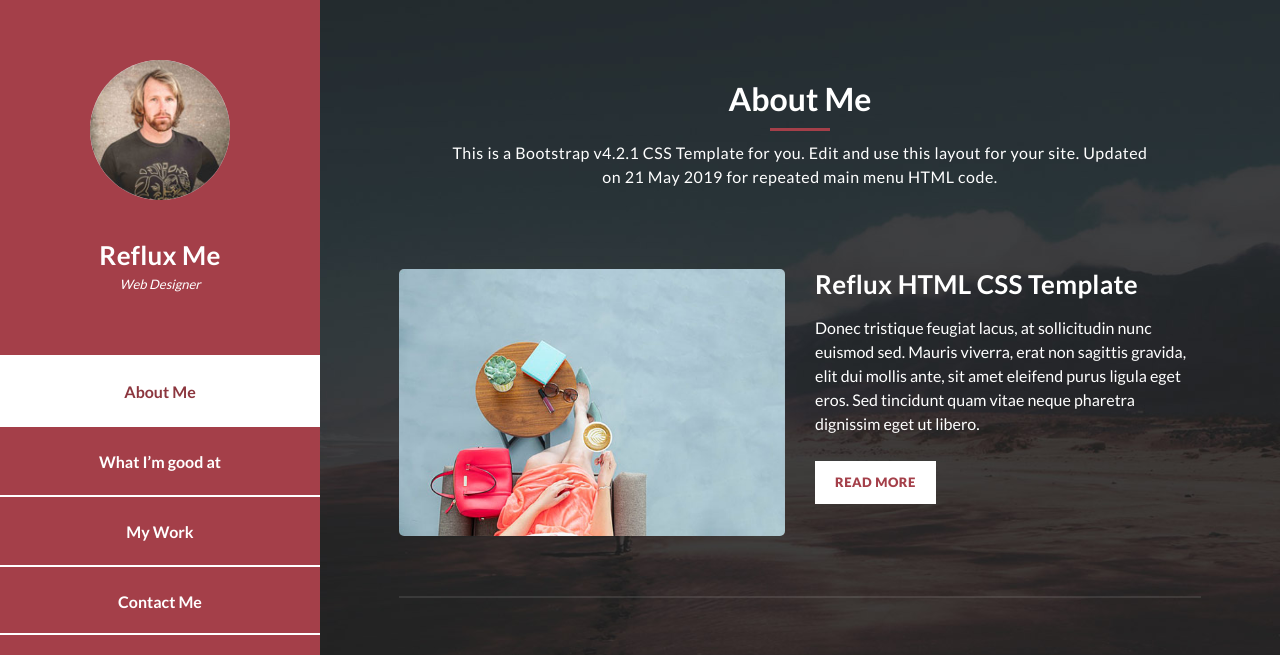
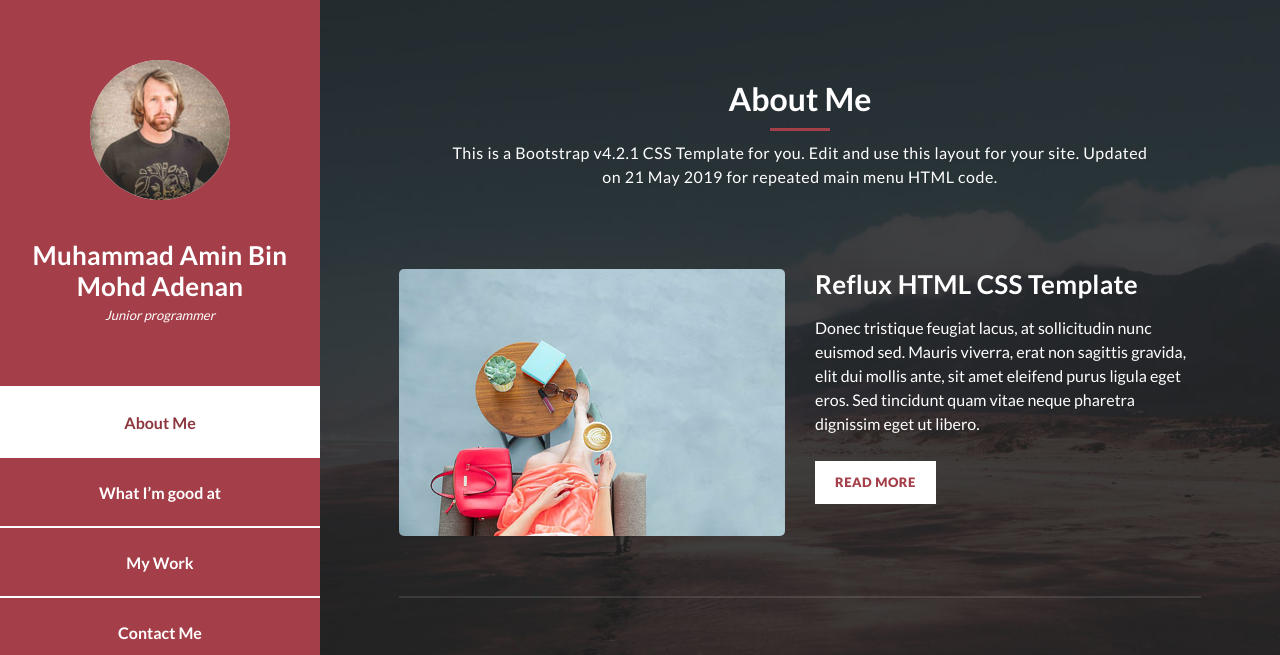
Before and after one commit to aminadenan/aminadenan.github.io, a plain HTML site: page index.html in a window 1280 px wide. Shown: the top 655 px of the page. Drawn offline with Linux system fonts and the light colour scheme.

Commit message:
portfolio

```diff
--- a/index.html
+++ b/index.html
@@ -40,8 +40,8 @@ https://templatemo.com/tm-531-reflux
               <a href="#"><img src="assets/images/author-image.jpg" alt="" /></a>
             </div>
             <div class="author-content">
-              <h4>Reflux Me</h4>
-              <span>Web Designer</span>
+              <h4>Muhammad Amin Bin Mohd Adenan</h4>
+              <span>Junior programmer</span>
             </div>
             <nav class="main-nav" role="navigation">
               <ul class="main-menu">
```
